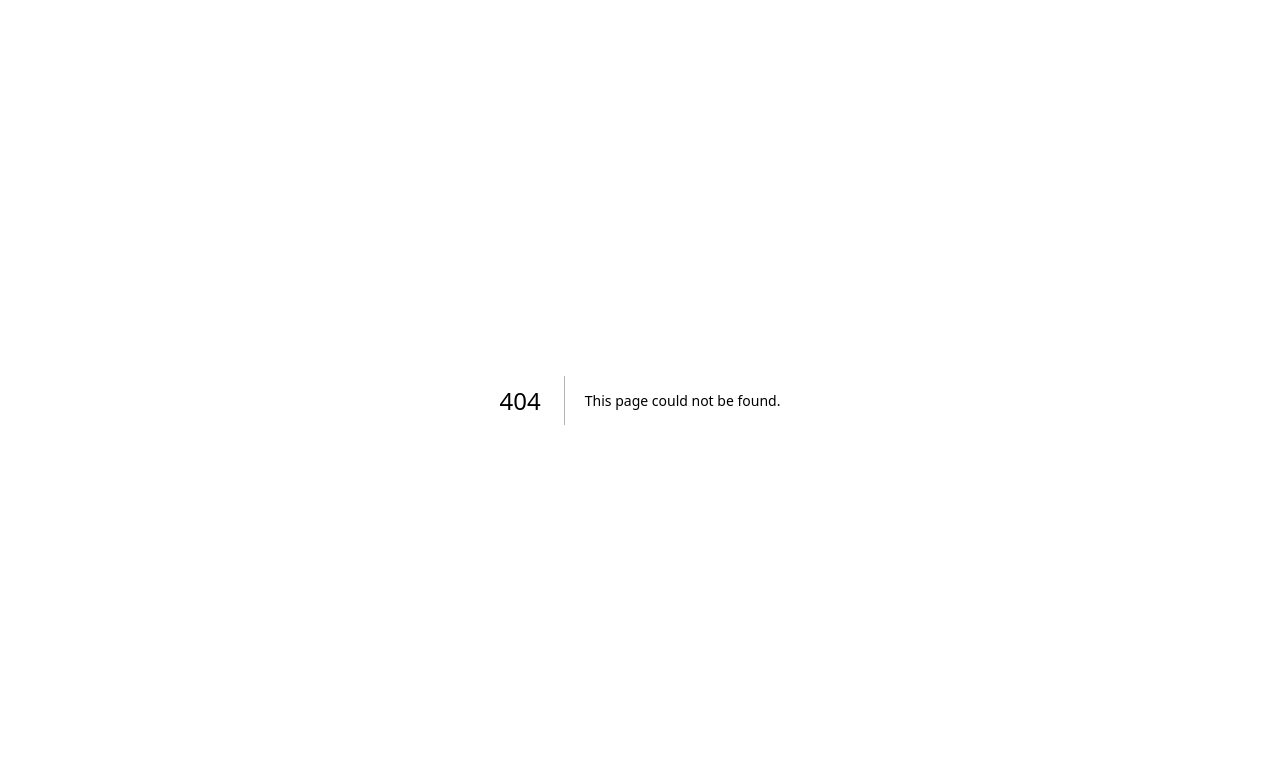
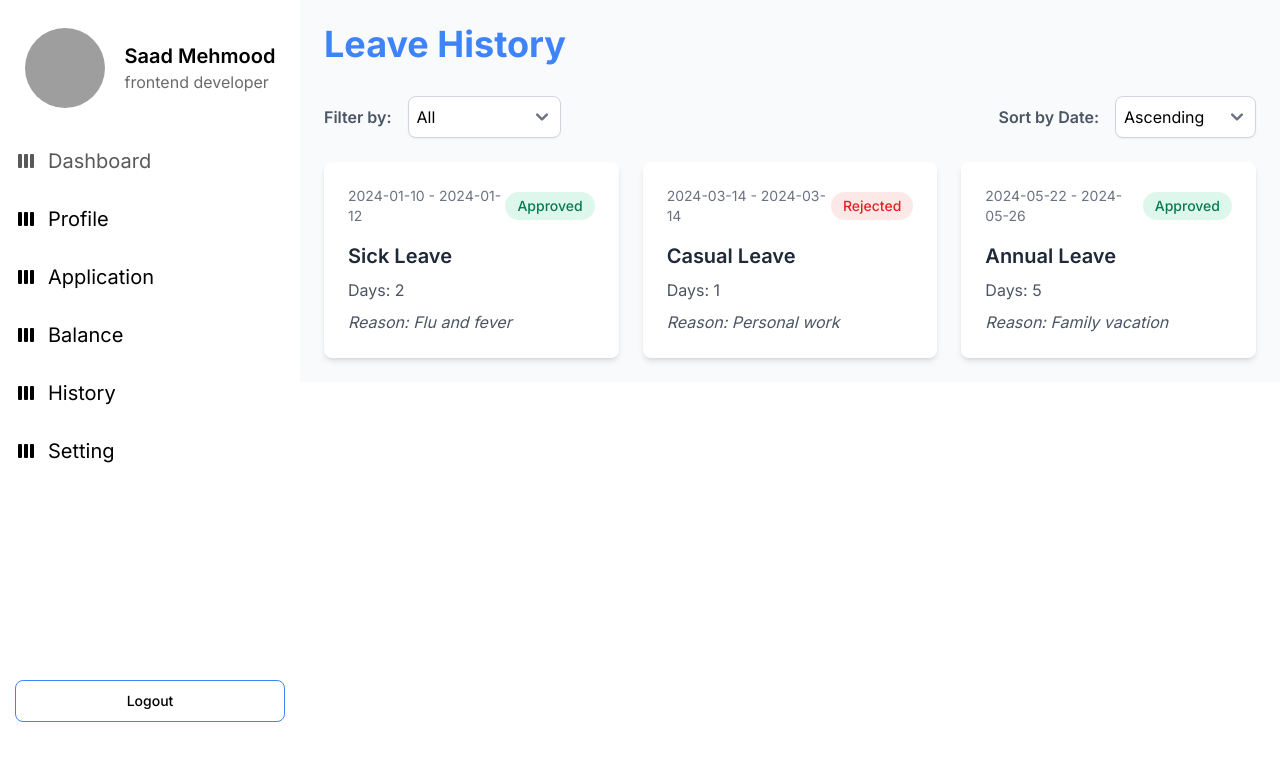
Before and after one commit to kamlesh-Sahani/lastButNotLeast, a Next.js app: page /user/history in a window 1280 px wide. Before the commit this address had no page. Shown: the top 760 px of the page. Built offline with nearby package versions, Linux system fonts and the light colour scheme; grey boxes are pictures that could not be loaded.

Commit message:
Leave history page

```diff
--- /dev/null
+++ b/src/app/user/history/page.tsx
@@ -0,0 +1,144 @@
+'use client'
+import { useState } from 'react';
+
+interface Leave {
+  id: number;
+  startDate: string;
+  endDate: string;
+  type: string;
+  status: string;
+  days: number;
+  reason: string;
+}
+
+const LeaveHistory = () => {
+  const [leaveData] = useState<Leave[]>([
+    {
+      id: 1,
+      startDate: '2024-01-10',
+      endDate: '2024-01-12',
+      type: 'Sick Leave',
+      status: 'Approved',
+      days: 2,
+      reason: 'Flu and fever',
+    },
+    {
+      id: 2,
+      startDate: '2024-03-14',
+      endDate: '2024-03-14',
+      type: 'Casual Leave',
+      status: 'Rejected',
+      days: 1,
+      reason: 'Personal work',
+    },
+    {
+      id: 3,
+      startDate: '2024-05-22',
+      endDate: '2024-05-26',
+      type: 'Annual Leave',
+      status: 'Approved',
+      days: 5,
+      reason: 'Family vacation',
+    },
+    // Add more data as needed
+  ]);
+
+  const [filter, setFilter] = useState<string>('');
+  const [filteredData, setFilteredData] = useState<Leave[]>(leaveData);
+  const [sortOrder, setSortOrder] = useState<'asc' | 'desc'>('asc');
+
+  const handleFilterChange = (e: React.ChangeEvent<HTMLSelectElement>) => {
+    const value = e.target.value;
+    setFilter(value);
+
+    let data = leaveData;
+
+    if (value) {
+      data = data.filter((leave) => leave.type === value || leave.status === value);
+    }
+
+    setFilteredData(data);
+  };
+
+  const handleSortChange = (e: React.ChangeEvent<HTMLSelectElement>) => {
+    const order = e.target.value as 'asc' | 'desc';
+    setSortOrder(order);
+
+    const sortedData = [...filteredData].sort((a, b) => {
+      const dateA = new Date(a.startDate);
+      const dateB = new Date(b.startDate);
+
+      if (order === 'asc') {
+        return dateA.getTime() - dateB.getTime();
+      } else {
+        return dateB.getTime() - dateA.getTime();
+      }
+    });
+
+    setFilteredData(sortedData);
+  };
+
+  return (
+    <div className="container mx-auto p-6 bg-gray-50">
+      <h1 className="text-4xl font-bold mb-8 text-blue-500">Leave History</h1>
+
+      <div className="mb-6 flex justify-between items-center">
+        <div className="flex space-x-4 items-center">
+          <label className="font-semibold text-gray-600">Filter by:</label>
+          <select
+            value={filter}
+            onChange={handleFilterChange}
+            className="p-2 border border-gray-300 rounded-lg bg-white shadow-sm focus:outline-none focus:ring-2 focus:ring-blue-500"
+          >
+            <option value="">All</option>
+            <option value="Sick Leave">Sick Leave</option>
+            <option value="Casual Leave">Casual Leave</option>
+            <option value="Annual Leave">Annual Leave</option>
+            <option value="Approved">Approved</option>
+            <option value="Rejected">Rejected</option>
+          </select>
+        </div>
+        <div className="flex space-x-4 items-center">
+          <label className="font-semibold text-gray-600">Sort by Date:</label>
+          <select
+            value={sortOrder}
+            onChange={handleSortChange}
+            className="p-2 border border-gray-300 rounded-lg bg-white shadow-sm focus:outline-none focus:ring-2 focus:ring-blue-500"
+          >
+            <option value="asc">Ascending</option>
+            <option value="desc">Descending</option>
+          </select>
+        </div>
+      </div>
+
+      <div className="grid grid-cols-1 md:grid-cols-2 lg:grid-cols-3 gap-6">
+        {filteredData.map((leave) => (
+          <div
+            key={leave.id}
+            className="bg-white p-6 rounded-lg shadow-md hover:shadow-lg transition-shadow duration-300"
+          >
+            <div className="flex justify-between items-center mb-4">
+              <span className="text-sm text-gray-500">
+                {leave.startDate} - {leave.endDate}
+              </span>
+              <span
+                className={`px-3 py-1 text-sm font-medium rounded-full ${
+                  leave.status === 'Approved'
+                    ? 'bg-green-100 text-green-600'
+                    : 'bg-red-100 text-red-600'
+                }`}
+              >
+                {leave.status}
+              </span>
+            </div>
+            <h2 className="text-xl font-semibold text-gray-800 mb-2">{leave.type}</h2>
+            <p className="text-gray-600 mb-2">Days: {leave.days}</p>
+            <p className="text-gray-600 italic">Reason: {leave.reason}</p>
+          </div>
+        ))}
+      </div>
+    </div>
+  );
+};
+
+export default LeaveHistory;
```
